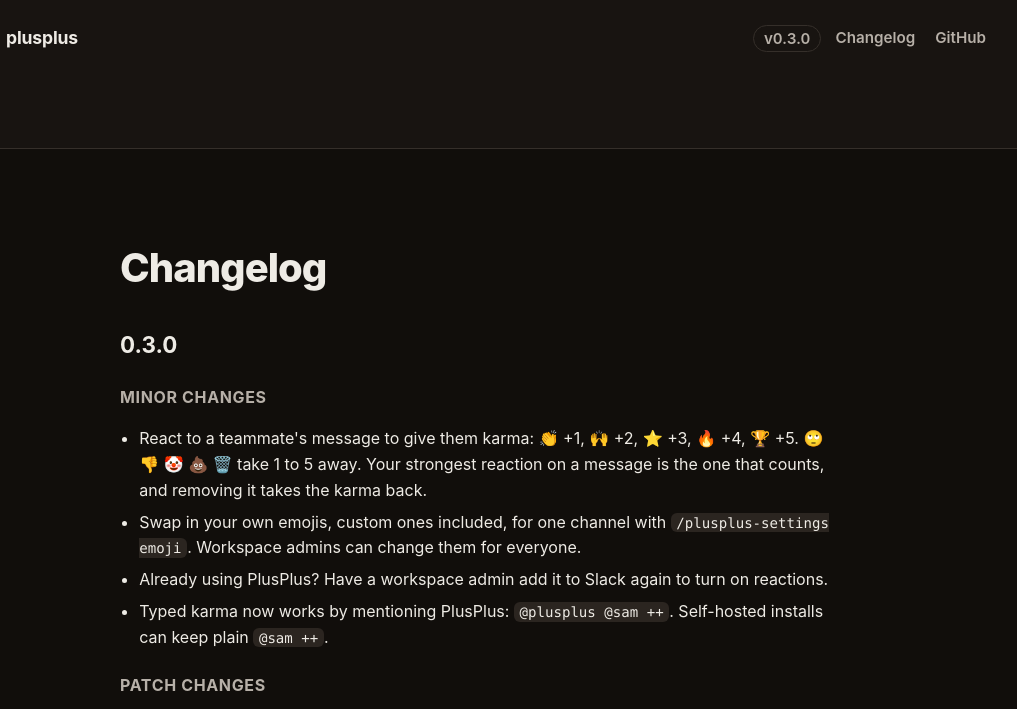
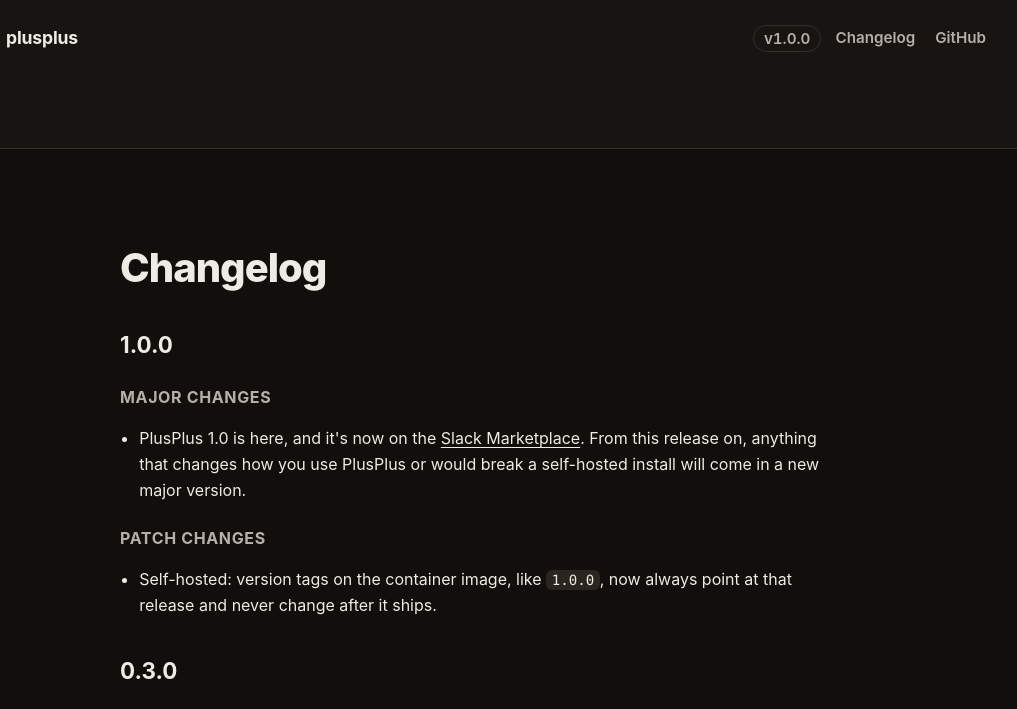
Before and after one commit to jordan-simonovski/plusplus, a website: page landing/changelog.html in a window 1280 px wide. Shown: the top 709 px of the page, 164-1181 px from the left. Drawn offline with Linux system fonts and the light colour scheme.

Commit message:
chore: release v1.0.0

```diff
--- a/landing/changelog.html
+++ b/landing/changelog.html
@@ -18,7 +18,7 @@
         <span class="brand__name">plusplus</span>
       </a>
       <div class="nav__links">
-        <a class="nav__link nav__version" data-version href="changelog.html">v0.3.0</a>
+        <a class="nav__link nav__version" data-version href="changelog.html">v1.0.0</a>
         <a class="nav__link" href="changelog.html">Changelog</a>
         <a class="nav__link" href="https://github.com/jordan-simonovski/plusplus" target="_blank" rel="noopener">GitHub</a>
       </div>
@@ -27,6 +27,15 @@
   <main>
     <article class="changelog section">
       <h1 class="section__title">Changelog</h1>
+<h2>1.0.0</h2>
+<h3>Major Changes</h3>
+<ul>
+<li>PlusPlus 1.0 is here, and it&#39;s now on the <a href="https://slack.com/marketplace/A0AS7F57GJH-plusplus-karma">Slack Marketplace</a>. From this release on, anything that changes how you use PlusPlus or would break a self-hosted install will come in a new major version.</li>
+</ul>
+<h3>Patch Changes</h3>
+<ul>
+<li>Self-hosted: version tags on the container image, like <code>1.0.0</code>, now always point at that release and never change after it ships.</li>
+</ul>
 <h2>0.3.0</h2>
 <h3>Minor Changes</h3>
 <ul>
@@ -64,5 +73,6 @@
       <a href="https://github.com/jordan-simonovski/plusplus" target="_blank" rel="noopener">Source on GitHub</a>
     </span>
   </footer>
+  <script defer src="/_vercel/insights/script.js"></script>
 </body>
 </html>
--- a/package.json
+++ b/package.json
@@ -1,6 +1,6 @@
 {
   "name": "plusplus",
-  "version": "0.3.0",
+  "version": "1.0.0",
   "private": true,
   "type": "module",
   "description": "Versioning and landing tooling for the PlusPlus Slack karma bot (Go app).",
```
Also changed, not shown: landing/index.html (+1 -1 lines), .changeset/stable-image-tags.md (deleted), .changeset/v1-marketplace.md (deleted), CHANGELOG.md, 1 other file.
